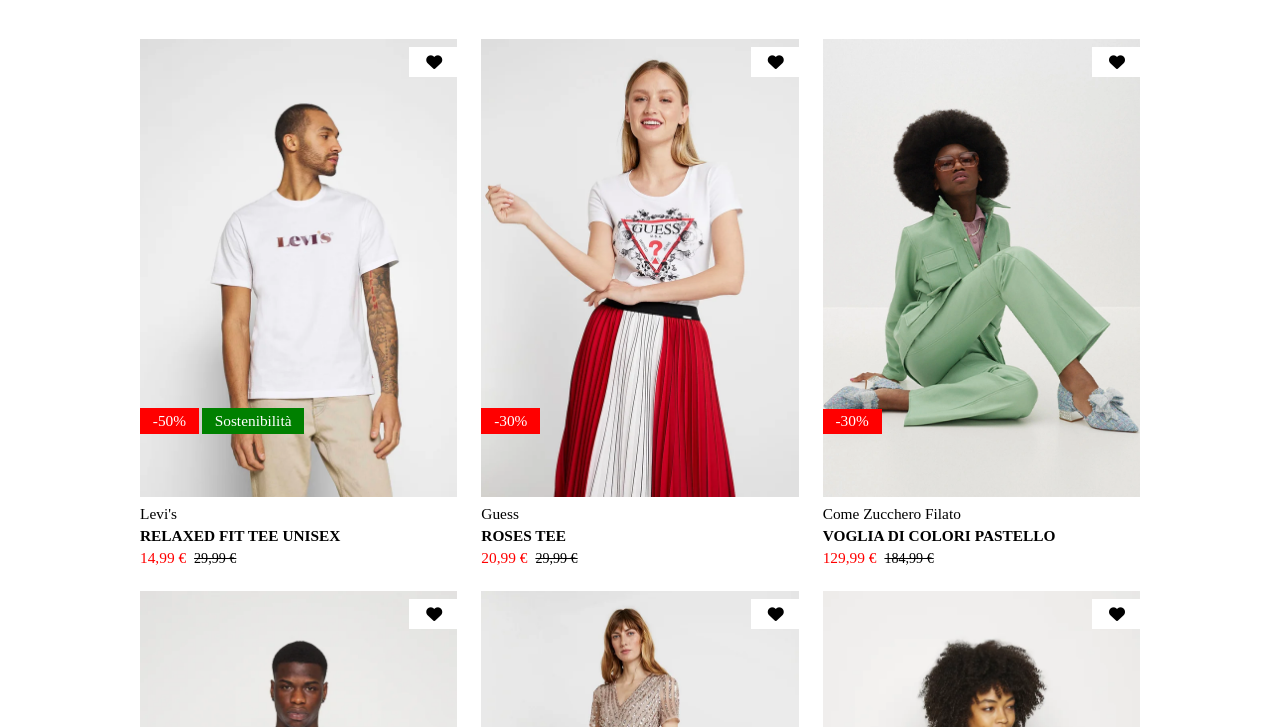
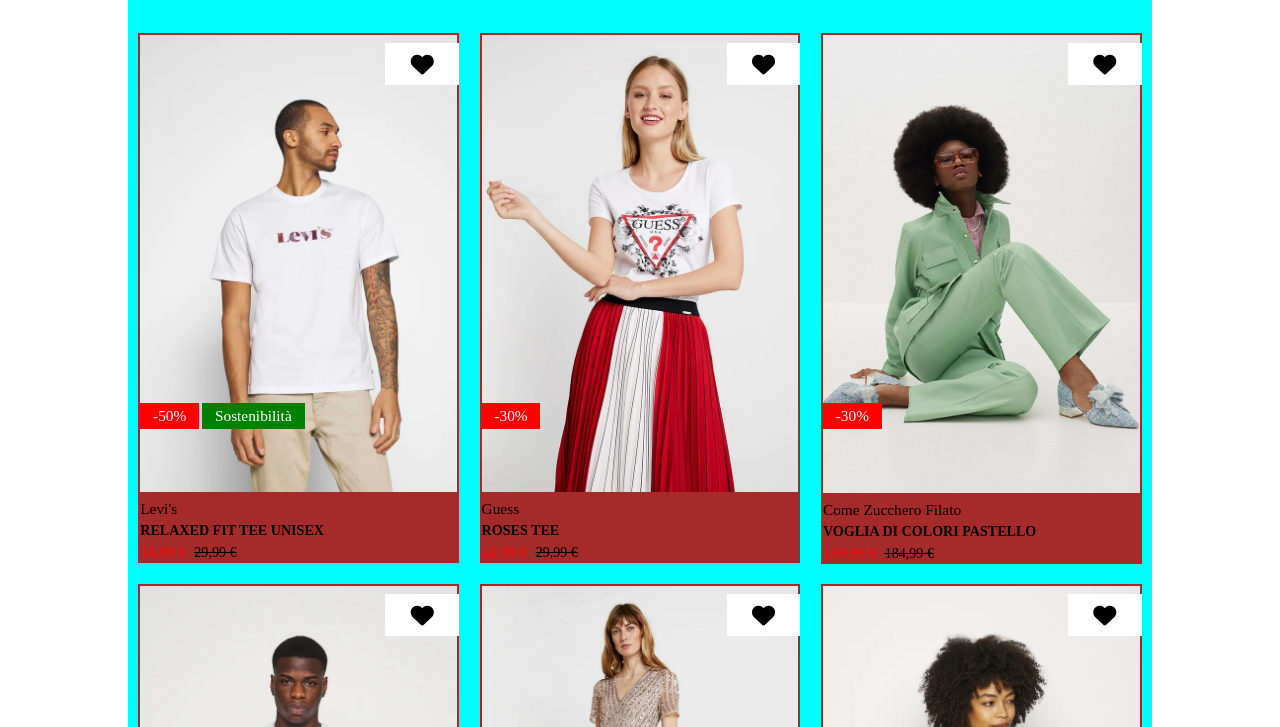
Before and after one commit to LorenzoAndreotti114/html-css-boolando, a plain HTML site: page index.html in a window 1280 px wide. Shown: the part 73-800 px from the top of the page. Drawn offline with Linux system fonts and the light colour scheme.

Commit message:
bug fixing

```diff
--- a/css/style.css
+++ b/css/style.css
@@ -62,13 +62,15 @@
 /* MAIN */
 
 .Main-Container {
+    background-color: aqua;
     display: flex;
     flex-wrap: wrap;
     min-height: 900px;
-    margin-left: 10%;
-    margin-right: 10%;
-    padding-top: 30px;
-    padding-bottom: 30px;
+    width: 80%;
+    max-width: 1100px;
+    margin: 0 auto;
+    padding-top: 2%;
+    padding-bottom: 2%;
 }
 
 h2 {
@@ -77,12 +79,13 @@
 
 .Col {
     width: calc(100%/3);
-    padding: 10px;
+    padding: 1%;
+    max-height: 600px;
 }
 
 .Col-Items {
+    background-color: brown;
     position: relative;
-    min-height: 400px;
 }
 
 .Col-Items > img {
@@ -92,8 +95,8 @@
 .Disability {
     display: flex;
     position: absolute;
+    color: white;
     bottom: 25%;
-    color: white;
 }
 
 .Discount {
@@ -122,10 +125,11 @@
     top: 10px;
     right: 0;
     background-color: white;
-    height: 30px;
-    width: 50px;
-    padding: 5px;
+    height: 8%;
+    width: 23%;
+    padding: 1%;
     z-index: 10;
+    font-size: 1.8vw;
 }
 
 .Col-Items > * {
@@ -137,7 +141,7 @@
 }
 
 .Clotes-Title {
-    font-size: 1.2vw;
+    font-size: 1.1vw;
 }
 
 .New-Price {
```
